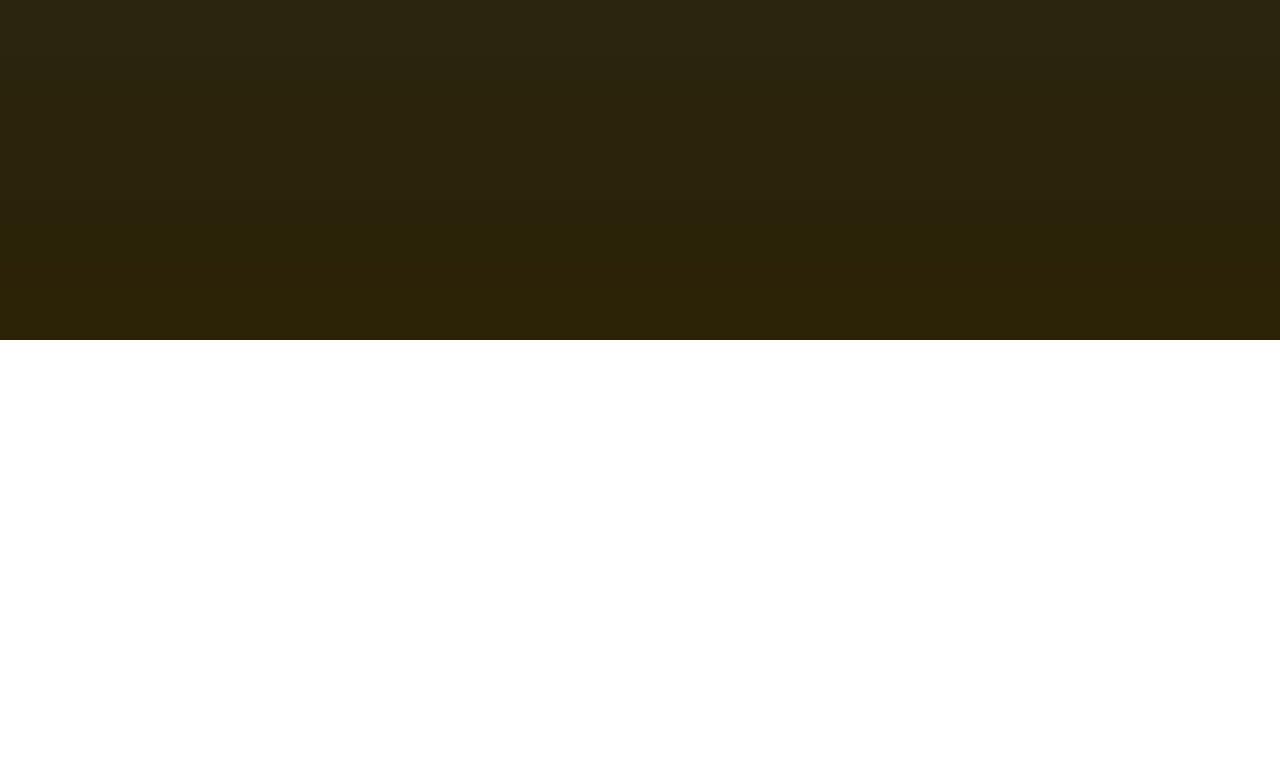
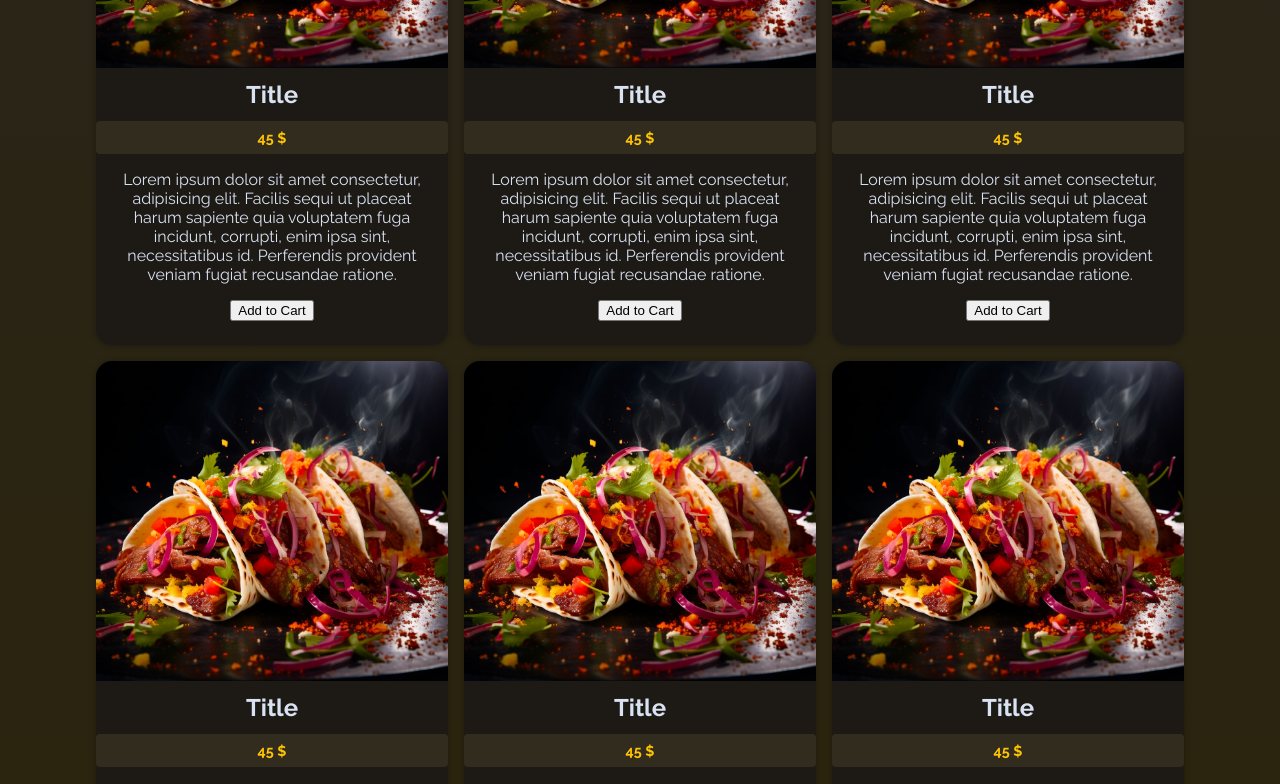
Before and after one commit to Oxana2014/FoodOrder, a React (Vite) app: page / in a window 1280 px wide. Shown: the part 460-1244 px from the top of the page. Before the commit the page ends 800 px from the top, so only its background shows below. Built offline with nearby package versions, Linux system fonts and the light colour scheme.

Commit message:
Add Meals and MeaItem components

```diff
--- a/src/App.jsx
+++ b/src/App.jsx
@@ -1,10 +1,10 @@
 import MainHeader from "./components/MainHeader";
-
+import Meals from "./components/Meals";
 function App() {
   return (
     <>
       <MainHeader />
-
+      <Meals />
     </>
   );
 }
--- /dev/null
+++ b/src/components/MealItem.jsx
@@ -0,0 +1,17 @@
+import mealPhoto from '../assets/beef-tacos.jpg'
+
+export default function MealItem () {
+    return <li className="meal-item">
+        <article>
+            <img src={mealPhoto} alt="Meal photo" />
+            <h3>Title</h3>
+            <p className="meal-item-price">45 $</p>
+            <p className="meal-item-description">
+                Lorem ipsum dolor sit amet consectetur, adipisicing elit. Facilis sequi ut placeat harum sapiente quia voluptatem fuga incidunt, corrupti, enim ipsa sint, necessitatibus id. Perferendis provident veniam fugiat recusandae ratione.
+            </p>
+<div className="meal-item-actions">
+    <button>Add to Cart</button>
+</div>
+        </article>
+    </li>
+}
--- /dev/null
+++ b/src/components/Meals.jsx
@@ -0,0 +1,13 @@
+import MealItem from "./MealItem"
+
+export default function Meals() {
+return <ul id="meals">
+    <MealItem />
+    <MealItem />
+    <MealItem />
+    <MealItem />
+    <MealItem />
+    <MealItem />
+    <MealItem />
+</ul>
+}
```
Also changed, not shown: src/assets/beef-tacos.jpg (added).
